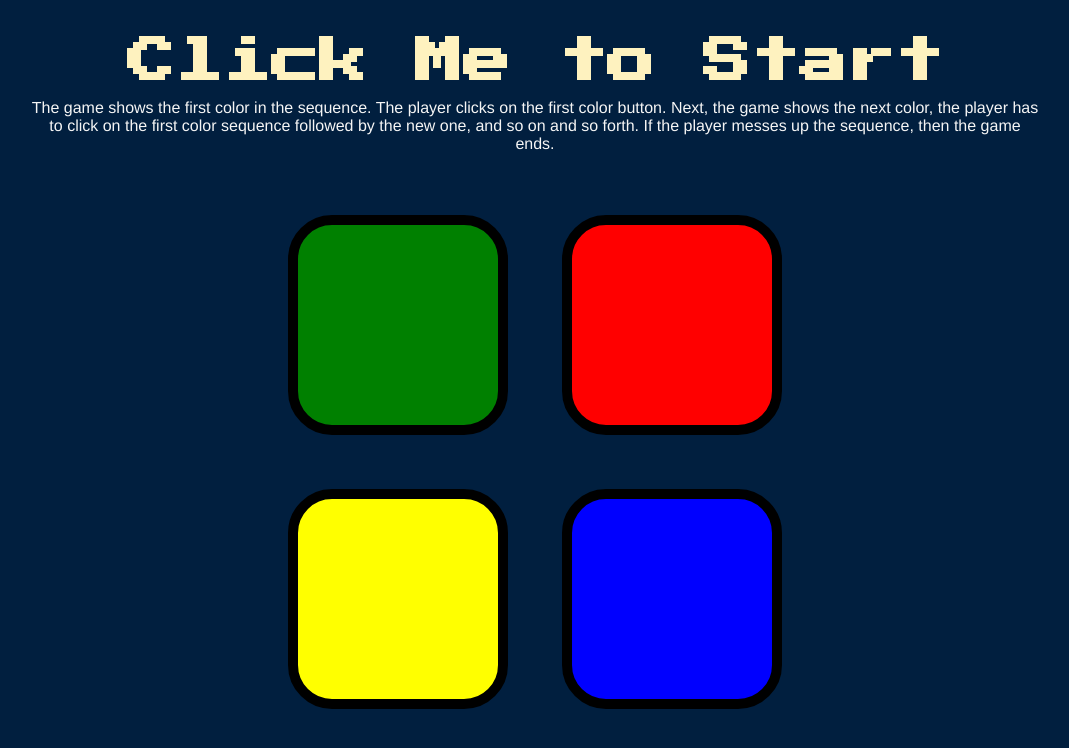
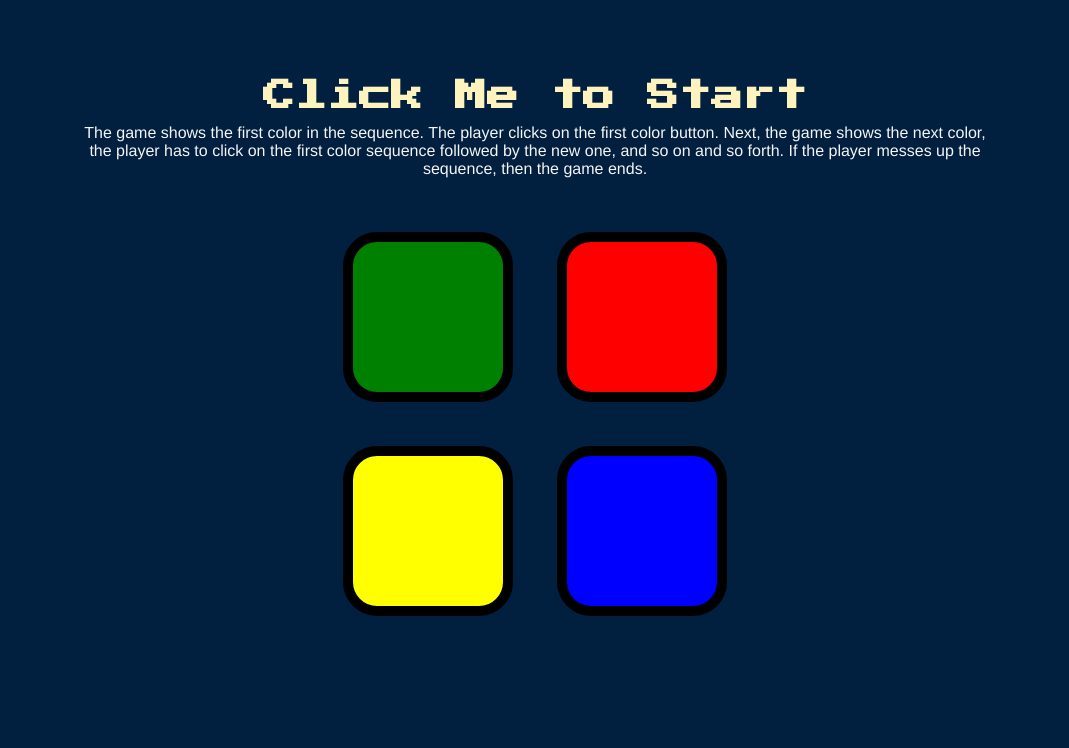
Before and after one commit to Omobayode6/Simon-Game, a plain HTML site: page index.html in a window 1280 px wide. Shown: the whole page, without its empty margins (105-1174 px from the left). Drawn offline with nearby package versions, Linux system fonts and the light colour scheme.

Commit message:
Update styles.css

```diff
--- a/styles.css
+++ b/styles.css
@@ -1,5 +1,8 @@
+
 body {
-  text-align: center;
+  margin: 0;
+  padding: 0;
+  box-sizing: border-box;
   background-color: #011F3F;
 }
 
@@ -8,14 +11,23 @@ p{ color: whitesmoke;
   font-family: Helvetica, sans-serif;
 }
 
+
+.container{
+  width: 1200px;
+  max-width: 90%;
+  margin: 5rem auto 0;
+  min-height: 400px;
+  text-align: center;
+}
+
 #level-title {
   font-family: 'Press Start 2P', cursive;
-  font-size: 3rem;
-  margin:  3% 5% 0;
+  font-size: 2rem;
+  margin:  3% 5% 1%;
   color: #FEF2BF;
 }
 
-.container {
+.wrap {
   display: block;
   width: 100%;
   margin: auto;
@@ -23,10 +35,10 @@ p{ color: whitesmoke;
 }
 
 .btn {
-  margin: 25px;
+  margin: 20px;
   display: inline-block;
-  height: 200px;
-  width: 200px;
+  height: 150px;
+  width: 150px;
   border: 10px solid black;
   border-radius: 20%;
 }
@@ -58,5 +70,8 @@ p{ color: whitesmoke;
 }
 
 .hidden{
-  visibility: hidden;
+  display: none;
 }
+.gap{
+  padding-bottom: 40px;
+}
```
